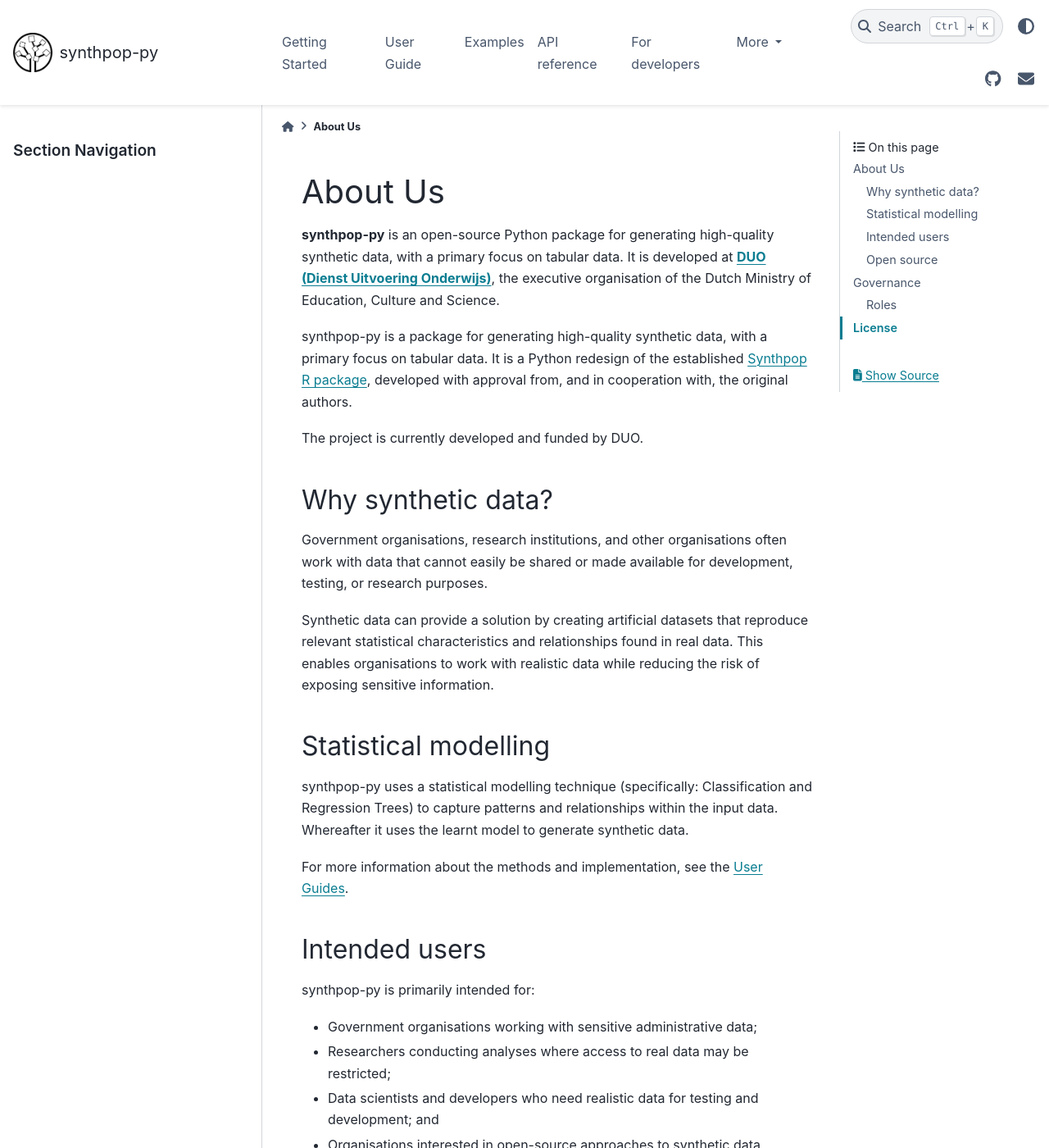
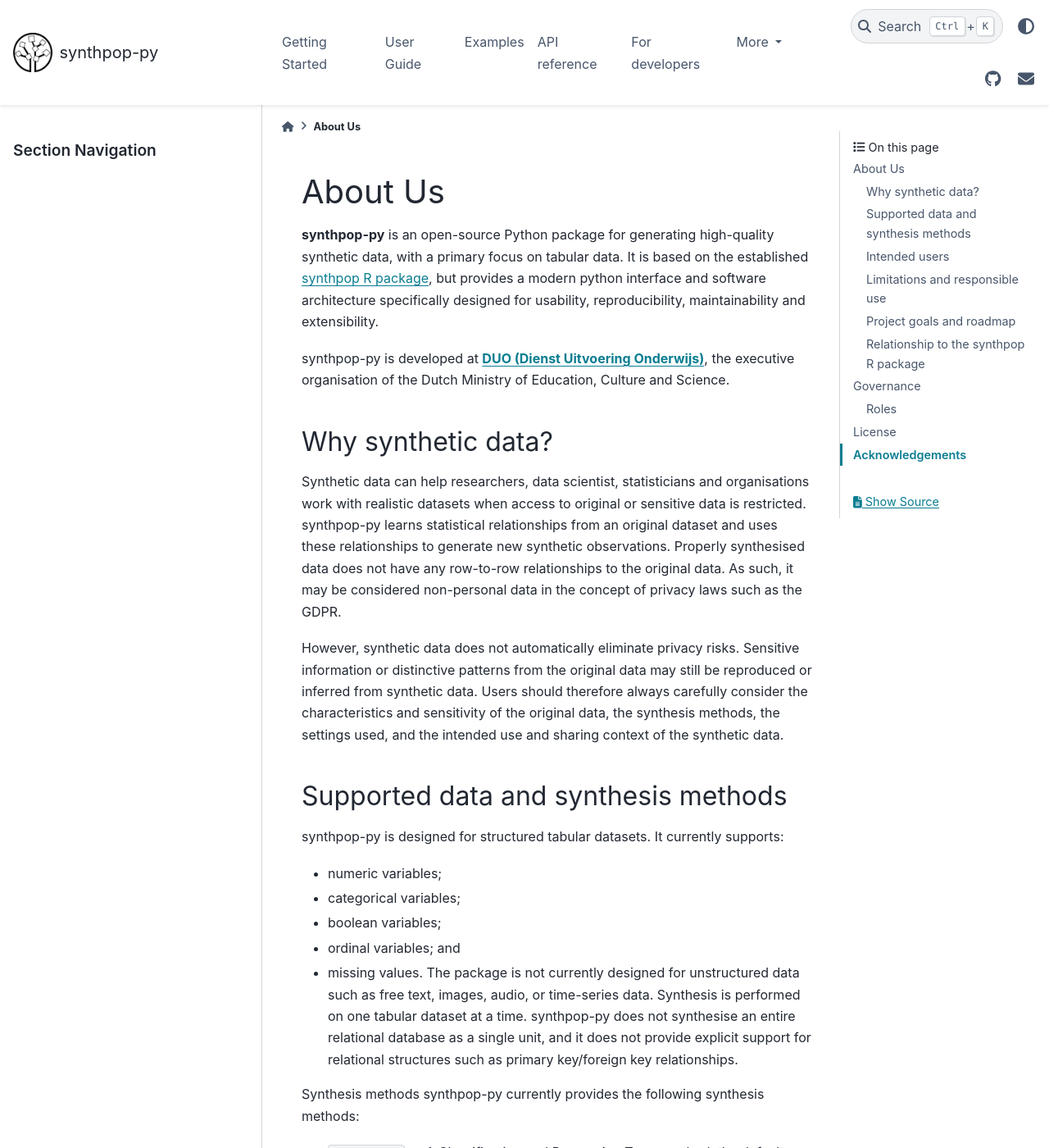
Before and after one commit to duonl/synthpop-py, a Sphinx documentation site: the page built from docs/source/about_us/about_us.md, in a window 1280 px wide and 1400 px high. Shown: the whole window at 82% size. Built offline with Sphinx 7.4.7 and the PyData theme 0.15.4, drawn with Linux system fonts in a browser that asks for light colours; some of the changed text lies outside the part shown.

Commit message:
Added much text from the GitHub readme

````diff
--- a/docs/source/about_us/about_us.md
+++ b/docs/source/about_us/about_us.md
@@ -1,26 +1,36 @@
 # About Us
 
 **synthpop-py** is an open-source Python package for generating high-quality synthetic data, with a primary focus on tabular data.
-It is developed at [**DUO (Dienst Uitvoering Onderwijs)**](https://duo.nl/particulier/),
+It is based on the established [synthpop R package](https://www.synthpop.org.uk/), but provides a modern python interface and software architecture specifically designed for usability, reproducibility, maintainability and extensibility.
+
+synthpop-py is developed at [**DUO (Dienst Uitvoering Onderwijs)**](https://duo.nl/particulier/),
 the executive organisation of the Dutch Ministry of Education, Culture and Science.
-
-synthpop-py is a package for generating high-quality synthetic data, with a primary focus on tabular data.
-It is a Python redesign of the established [Synthpop R package](https://www.synthpop.org.uk/),
-developed with approval from, and in cooperation with, the original authors.
-
-The project is currently developed and funded by DUO.
 
 ## Why synthetic data?
 
-Government organisations, research institutions, and other organisations often work with data that cannot easily be shared or made available for development, testing, or research purposes.
+Synthetic data can help researchers, data scientist, statisticians and organisations work with realistic datasets when access to original or sensitive data is restricted. synthpop-py learns statistical relationships from an original dataset and uses these relationships to generate new synthetic observations. Properly synthesised data does not have any row-to-row relationships to the original data. As such, it may be considered non-personal data in the concept of privacy laws such as the GDPR.
 
-Synthetic data can provide a solution by creating artificial datasets that reproduce relevant statistical characteristics and relationships found in real data. This enables organisations to work with realistic data while reducing the risk of exposing sensitive information.
+However, synthetic data does not automatically eliminate privacy risks. Sensitive information or distinctive patterns from the original data may still be reproduced or inferred from synthetic data. Users should therefore always carefully consider the characteristics and sensitivity of the original data, the synthesis methods, the settings used, and the intended use and sharing context of the synthetic data.
 
-## Statistical modelling
+## Supported data and synthesis methods
+synthpop-py is designed for structured tabular datasets. It currently supports:
 
-synthpop-py uses a statistical modelling technique (specifically: Classification and Regression Trees) to capture patterns and relationships within the input data. Whereafter it uses the learnt model to generate synthetic data.
+- numeric variables;
+- categorical variables;
+- boolean variables;
+- ordinal variables; and
+- missing values.
+The package is not currently designed for unstructured data such as free text, images, audio, or time-series data. Synthesis is performed on one tabular dataset at a time. synthpop-py does not synthesise an entire relational database as a single unit, and it does not provide explicit support for relational structures such as primary key/foreign key relationships.
 
-For more information about the methods and implementation, see the [User Guides](../user_guides/user_guides_index.md).
+Synthesis methods
+synthpop-py currently provides the following synthesis methods:
+
+- {class}`~synthpop.methods.cart_synth.CartMethod` — A Classification and Regression Trees method, the default sequential modelling method;
+- {class}`~synthpop.methods.sample_synth.SampleMethod` — a sampling-based synthesis method; and
+- {class}`~synthpop.methods.copy_synth.CopyMethod` — a copying-based method.
+The package is designed with extensibility in mind. Additional synthesis methods can be developed and integrated through the package's architecture, allowing users and contributors to extend the available synthesis functionality.
+
+For more information about the methods and their implementation, please see the [User Guides](../user_guides/user_guides_index.md).
 
 ## Intended users
 
@@ -33,9 +43,60 @@ synthpop-py is primarily intended for:
 
 synthpop-py is designed to be flexible and accessible to users with different levels of technical experience and a wide range of requirements. The [Examples](../examples/examples_index.md) provide practical guidance for different use cases and may help you find an approach that best suits your needs.
 
-## Open source
+## Limitations and responsible use
+
+Synthetic data should not automatically be considered anonymous or free from privacy risks.
+
+The privacy and utility of a synthetic dataset depend on factors including:
+
+- the characteristics of the original dataset;
+- the synthesis methods and configuration used;
+- the variables included in the data; and
+- the intended use and sharing context.
+Users are responsible for evaluating whether generated synthetic data is suitable for their intended purpose and whether it meets applicable privacy, security, legal, and regulatory requirements.
+
+In particular, synthpop-py does not currently provide formal privacy guarantees such as differential privacy. Users should therefore not assume that the use of synthetic data alone guarantees that individuals in the original data cannot be identified or that sensitive information cannot be inferred.
+
+Synthetic data should also be evaluated for utility. A synthetic dataset that provides strong privacy protection may not preserve the statistical characteristics required for a particular analysis, while a highly useful synthetic dataset may retain patterns that increase disclosure risk.
+
+## Project goals and roadmap
 
 synthpop-py is developed as an open-source project. Making the source code available allows users and researchers to inspect the implementation, understand the methods used, reproduce results, and contribute to further development. Please see our [Github](https://github.com/duonl/synthpop-py) or [Developers Guide](../developer/developer_index.md) if you're interested in developing synthpop-py.
+
+The initial release focuses on providing a robust Python implementation of the core sequential modelling approach, with an emphasis on:
+
+- usability;
+- reproducibility;
+- maintainability;
+- extensibility; and
+- integration with the Python data science ecosystem.
+
+Future development may include:
+
+- additional synthesis methods;
+- privacy evaluation functionality; and
+- performance and scalability improvements.
+
+The project roadmap will continue to evolve based on user feedback and the needs of the synthetic data community.
+
+## Relationship to the synthpop R package
+
+synthpop-py is based on the core concepts of the established [synthpop R package](https://www.synthpop.org.uk/), which provides a widely used framework for generating synthetic tabular data through sequential modelling.
+
+The sequential modelling approach synthesises variables one at a time, using previously synthesised variables as predictors for subsequent variables. This allows statistical relationships between variables in the original data to be incorporated into the generated synthetic data.
+
+synthpop-py brings this approach to the Python ecosystem through a native Python interface and a modular software architecture designed to support usability, testing, reproducibility, maintainability, and future extension.
+
+The two packages are related but are not currently feature-equivalent. The original R package provides a broader collection of synthesis methods and evaluation functionality, while synthpop-py currently focuses on a smaller set of synthesis methods with an emphasis on providing a robust and extensible Python implementation.
+
+The development of synthpop-py has been undertaken with approval from, and in cooperation with, the authors of the original synthpop R package.
+
+For background on the methodology and the use of synthpop-py, see the references below[^1][^2][^3].
+
+[^1]: Ji, E., Ohn, J.H., Jo, H. et al. (2025). *Evaluating the utility of data integration with synthetic data and statistical matching*. Scientific Reports, 15, 19627. https://doi.org/10.1038/s41598-025-01514-0
+[^2]: Khan, M.S.N., Reje, N., Buchegger, S. (2022). *Utility Assessment of Synthetic Data Generation Methods*. https://doi.org/10.48550/arXiv.2211.14428
+[^3]: Drechsler, J. (2022). *Challenges in Measuring Utility for Fully Synthetic Data*. In Privacy in Statistical Databases: International Conference, PSD 2022, Paris, France, 220–233. https://doi.org/10.1007/978-3-031-13945-1_16
+
 
 ```{include} ../../../GOVERNANCE.md
 ```
@@ -44,3 +105,9 @@ synthpop-py is developed as an open-source project. Making the source code avail
 
 ```{literalinclude} ../../../LICENSE.md
 ```
+
+# Acknowledgements
+
+synthpop-py is developed by a team of employees of the Dutch Ministry of Education, Culture and Science, within [**DUO (Dienst Uitvoering Onderwijs)**](https://duo.nl/particulier/), the executive organisation of the Ministry. The project is intended to be developed and maintained as open-source software.
+
+The project builds on the methodology and ideas of the original [synthpop R package](https://www.synthpop.org.uk/) and is developed with approval from, and in cooperation with, its original authors.
````
Also changed, not shown: docs/source/getting_started/overview.md (+1 -1 lines).
